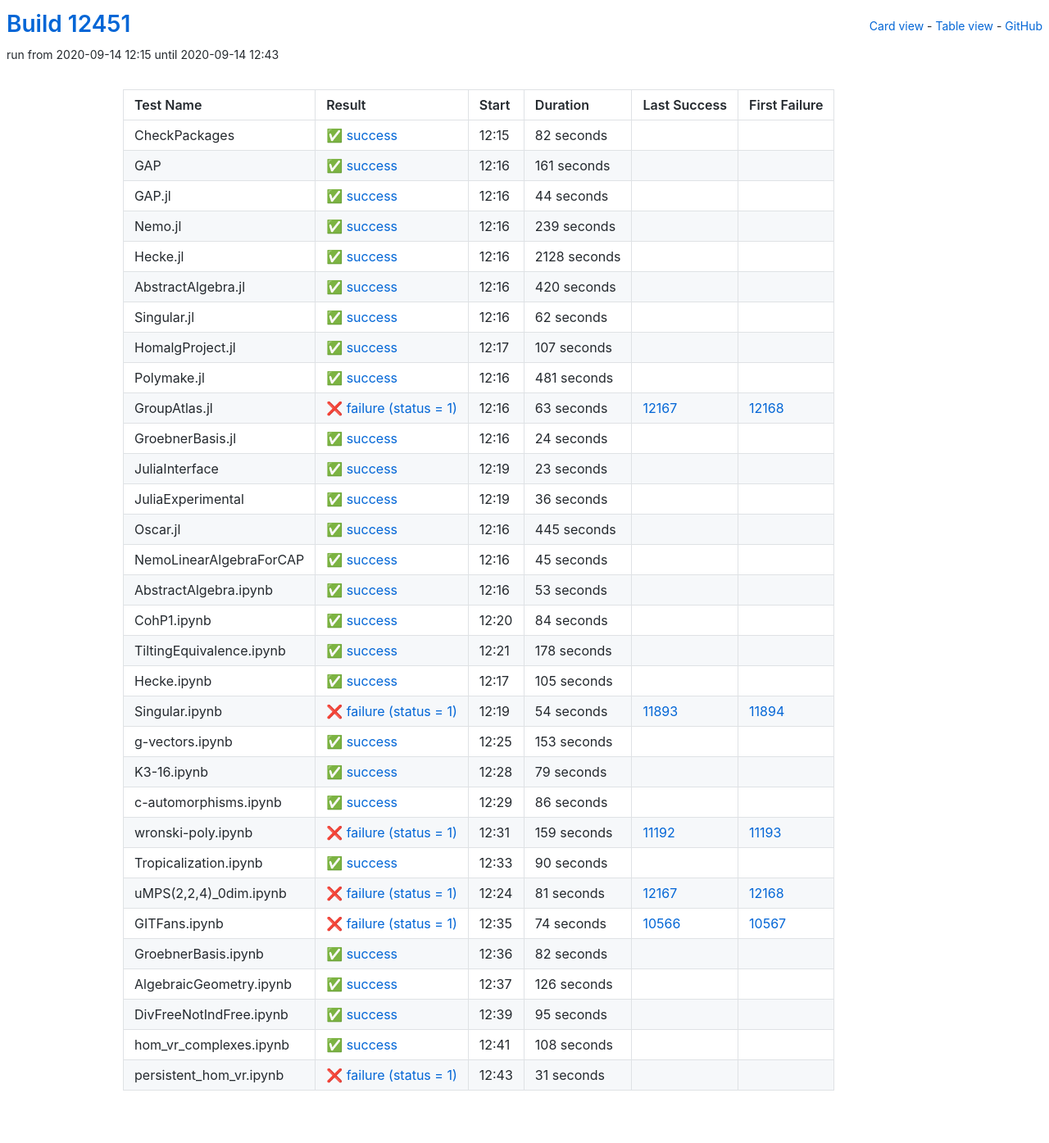
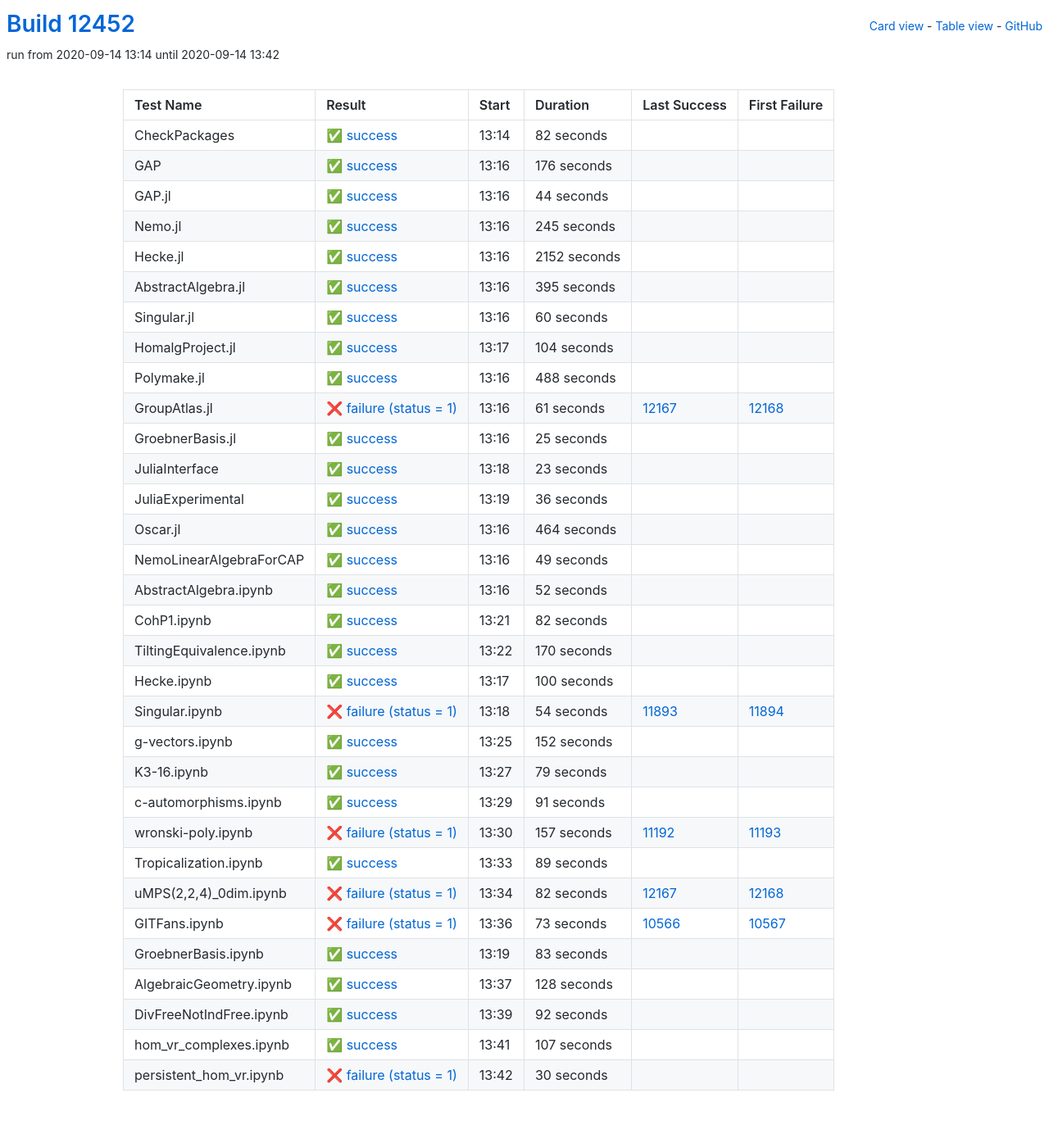
Before and after one commit to oscar-system/oscar-ci-status, a Jekyll site: the page built from table.html, in a window 1280 px wide. Shown: the whole page at 82% size. Built offline with Jekyll 4.4.1, drawn with Linux system fonts in a browser that asks for light colours.

Commit message:
Build #12452

```diff
--- a/_data/ci.yml
+++ b/_data/ci.yml
@@ -1,6 +1,6 @@
 ---
-build: 12451
-build_url: https://oscarci.mathematik.uni-kl.de/job/oscar/12451/
+build: 12452
+build_url: https://oscarci.mathematik.uni-kl.de/job/oscar/12452/
 job: oscar
 organization: oscar-system
 repo: oscar-ci-status
@@ -8,8 +8,8 @@
 tests:
 - name: CheckPackages
   id: checkpackages
-  log: https://oscarci.mathematik.uni-kl.de/job/oscar/12451/artifact/logs/build-12451/CheckPackages.log
-  start: 2020-09-14 12:15
+  log: https://oscarci.mathematik.uni-kl.de/job/oscar/12452/artifact/logs/build-12452/CheckPackages.log
+  start: 2020-09-14 13:14
   success: true
   exitcode: 0
   status: success
@@ -20,20 +20,20 @@
   first_failure_url:
 - name: GAP
   id: gap
-  log: https://oscarci.mathematik.uni-kl.de/job/oscar/12451/artifact/logs/build-12451/GAP.log
-  start: 2020-09-14 12:16
+  log: https://oscarci.mathematik.uni-kl.de/job/oscar/12452/artifact/logs/build-12452/GAP.log
+  start: 2020-09-14 13:16
   success: true
   exitcode: 0
   status: success
-  duration: 161
+  duration: 176
   last_success: false
   last_success_url:
   first_failure: false
   first_failure_url:
 - name: GAP.jl
   id: gap-jl
-  log: https://oscarci.mathematik.uni-kl.de/job/oscar/12451/artifact/logs/build-12451/GAP.jl.log
-  start: 2020-09-14 12:16
+  log: https://oscarci.mathematik.uni-kl.de/job/oscar/12452/artifact/logs/build-12452/GAP.jl.log
+  start: 2020-09-14 13:16
   success: true
   exitcode: 0
   status: success
@@ -44,104 +44,104 @@
   first_failure_url:
 - name: Nemo.jl
   id: nemo-jl
-  log: https://oscarci.mathematik.uni-kl.de/job/oscar/12451/artifact/logs/build-12451/Nemo.jl.log
-  start: 2020-09-14 12:16
+  log: https://oscarci.mathematik.uni-kl.de/job/oscar/12452/artifact/logs/build-12452/Nemo.jl.log
+  start: 2020-09-14 13:16
   success: true
   exitcode: 0
   status: success
-  duration: 239
+  duration: 245
   last_success: false
   last_success_url:
   first_failure: false
   first_failure_url:
 - name: Hecke.jl
   id: hecke-jl
-  log: https://oscarci.mathematik.uni-kl.de/job/oscar/12451/artifact/logs/build-12451/Hecke.jl.log
-  start: 2020-09-14 12:16
+  log: https://oscarci.mathematik.uni-kl.de/job/oscar/12452/artifact/logs/build-12452/Hecke.jl.log
+  start: 2020-09-14 13:16
   success: true
   exitcode: 0
   status: success
-  duration: 2128
+  duration: 2152
   last_success: false
   last_success_url:
   first_failure: false
   first_failure_url:
 - name: AbstractAlgebra.jl
   id: abstractalgebra-jl
-  log: https://oscarci.mathematik.uni-kl.de/job/oscar/12451/artifact/logs/build-12451/AbstractAlgebra.jl.log
-  start: 2020-09-14 12:16
+  log: https://oscarci.mathematik.uni-kl.de/job/oscar/12452/artifact/logs/build-12452/AbstractAlgebra.jl.log
+  start: 2020-09-14 13:16
   success: true
   exitcode: 0
   status: success
-  duration: 420
+  duration: 395
   last_success: false
   last_success_url:
   first_failure: false
   first_failure_url:
 - name: Singular.jl
   id: singular-jl
-  log: https://oscarci.mathematik.uni-kl.de/job/oscar/12451/artifact/logs/build-12451/Singular.jl.log
-  start: 2020-09-14 12:16
+  log: https://oscarci.mathematik.uni-kl.de/job/oscar/12452/artifact/logs/build-12452/Singular.jl.log
+  start: 2020-09-14 13:16
   success: true
   exitcode: 0
   status: success
-  duration: 62
+  duration: 60
   last_success: false
   last_success_url:
   first_failure: false
   first_failure_url:
 - name: HomalgProject.jl
   id: homalgproject-jl
-  log: https://oscarci.mathematik.uni-kl.de/job/oscar/12451/artifact/logs/build-12451/HomalgProject.jl.log
-  start: 2020-09-14 12:17
+  log: https://oscarci.mathematik.uni-kl.de/job/oscar/12452/artifact/logs/build-12452/HomalgProject.jl.log
+  start: 2020-09-14 13:17
   success: true
   exitcode: 0
   status: success
-  duration: 107
+  duration: 104
   last_success: false
   last_success_url:
   first_failure: false
   first_failure_url:
 - name: Polymake.jl
   id: polymake-jl
-  log: https://oscarci.mathematik.uni-kl.de/job/oscar/12451/artifact/logs/build-12451/Polymake.jl.log
-  start: 2020-09-14 12:16
+  log: https://oscarci.mathematik.uni-kl.de/job/oscar/12452/artifact/logs/build-12452/Polymake.jl.log
+  start: 2020-09-14 13:16
   success: true
   exitcode: 0
   status: success
-  duration: 481
+  duration: 488
   last_success: false
   last_success_url:
   first_failure: false
   first_failure_url:
 - name: GroupAtlas.jl
   id: groupatlas-jl
-  log: https://oscarci.mathematik.uni-kl.de/job/oscar/12451/artifact/logs/build-12451/GroupAtlas.jl.log
-  start: 2020-09-14 12:16
+  log: https://oscarci.mathematik.uni-kl.de/job/oscar/12452/artifact/logs/build-12452/GroupAtlas.jl.log
+  start: 2020-09-14 13:16
   success: false
   exitcode: 1
   status: failure
-  duration: 63
+  duration: 61
   last_success: 12167
   last_success_url: https://oscarci.mathematik.uni-kl.de/job/oscar/12167/
   first_failure: 12168
   first_failure_url: https://oscarci.mathematik.uni-kl.de/job/oscar/12168/
 - name: GroebnerBasis.jl
   id: groebnerbasis-jl
-  log: https://oscarci.mathematik.uni-kl.de/job/oscar/12451/artifact/logs/build-12451/GroebnerBasis.jl.log
-  start: 2020-09-14 12:16
+  log: https://oscarci.mathematik.uni-kl.de/job/oscar/12452/artifact/logs/build-12452/GroebnerBasis.jl.log
+  start: 2020-09-14 13:16
   success: true
   exitcode: 0
   status: success
-  duration: 24
+  duration: 25
   last_success: false
   last_success_url:
   first_failure: false
   first_failure_url:
 - name: JuliaInterface
   id: juliainterface
-  log: https://oscarci.mathematik.uni-kl.de/job/oscar/12451/artifact/logs/build-12451/JuliaInterface.log
-  start: 2020-09-14 12:19
+  log: https://oscarci.mathematik.uni-kl.de/job/oscar/12452/artifact/logs/build-12452/JuliaInterface.log
+  start: 2020-09-14 13:18
   success: true
   exitcode: 0
   status: success
@@ -152,8 +152,8 @@
   first_failure_url:
 - name: JuliaExperimental
   id: juliaexperimental
-  log: https://oscarci.mathematik.uni-kl.de/job/oscar/12451/artifact/logs/build-12451/JuliaExperimental.log
-  start: 2020-09-14 12:19
+  log: https://oscarci.mathematik.uni-kl.de/job/oscar/12452/artifact/logs/build-12452/JuliaExperimental.log
+  start: 2020-09-14 13:19
   success: true
   exitcode: 0
   status: success
@@ -164,80 +164,80 @@
   first_failure_url:
 - name: Oscar.jl
   id: oscar-jl
-  log: https://oscarci.mathematik.uni-kl.de/job/oscar/12451/artifact/logs/build-12451/Oscar.jl.log
-  start: 2020-09-14 12:16
+  log: https://oscarci.mathematik.uni-kl.de/job/oscar/12452/artifact/logs/build-12452/Oscar.jl.log
+  start: 2020-09-14 13:16
   success: true
   exitcode: 0
   status: success
-  duration: 445
+  duration: 464
   last_success: false
   last_success_url:
   first_failure: false
   first_failure_url:
 - name: NemoLinearAlgebraForCAP
   id: nemolinearalgebraforcap
-  log: https://oscarci.mathematik.uni-kl.de/job/oscar/12451/artifact/logs/build-12451/NemoLinearAlgebraForCAP.log
-  start: 2020-09-14 12:16
+  log: https://oscarci.mathematik.uni-kl.de/job/oscar/12452/artifact/logs/build-12452/NemoLinearAlgebraForCAP.log
+  start: 2020-09-14 13:16
   success: true
   exitcode: 0
   status: success
-  duration: 45
+  duration: 49
   last_success: false
   last_success_url:
   first_failure: false
   first_failure_url:
 - name: AbstractAlgebra.ipynb
   id: abstractalgebra-ipynb
-  log: https://oscarci.mathematik.uni-kl.de/job/oscar/12451/artifact/logs/build-12451/AbstractAlgebra.ipynb.log
-  start: 2020-09-14 12:16
+  log: https://oscarci.mathematik.uni-kl.de/job/oscar/12452/artifact/logs/build-12452/AbstractAlgebra.ipynb.log
+  start: 2020-09-14 13:16
   success: true
   exitcode: 0
   status: success
-  duration: 53
+  duration: 52
   last_success: false
   last_success_url:
   first_failure: false
   first_failure_url:
 - name: CohP1.ipynb
   id: cohp1-ipynb
-  log: https://oscarci.mathematik.uni-kl.de/job/oscar/12451/artifact/logs/build-12451/CohP1.ipynb.log
-  start: 2020-09-14 12:20
+  log: https://oscarci.mathematik.uni-kl.de/job/oscar/12452/artifact/logs/build-12452/CohP1.ipynb.log
+  start: 2020-09-14 13:21
   success: true
   exitcode: 0
   status: success
-  duration: 84
+  duration: 82
   last_success: false
   last_success_url:
   first_failure: false
   first_failure_url:
 - name: TiltingEquivalence.ipynb
   id: tiltingequivalence-ipynb
-  log: https://oscarci.mathematik.uni-kl.de/job/oscar/12451/artifact/logs/build-12451/TiltingEquivalence.ipynb.log
-  start: 2020-09-14 12:21
+  log: https://oscarci.mathematik.uni-kl.de/job/oscar/12452/artifact/logs/build-12452/TiltingEquivalence.ipynb.log
+  start: 2020-09-14 13:22
   success: true
   exitcode: 0
   status: success
-  duration: 178
+  duration: 170
   last_success: false
   last_success_url:
   first_failure: false
   first_failure_url:
 - name: Hecke.ipynb
   id: hecke-ipynb
-  log: https://oscarci.mathematik.uni-kl.de/job/oscar/12451/artifact/logs/build-12451/Hecke.ipynb.log
-  start: 2020-09-14 12:17
+  log: https://oscarci.mathematik.uni-kl.de/job/oscar/12452/artifact/logs/build-12452/Hecke.ipynb.log
+  start: 2020-09-14 13:17
   success: true
   exitcode: 0
   status: success
-  duration: 105
+  duration: 100
   last_success: false
   last_success_url:
   first_failure: false
   first_failure_url:
 - name: Singular.ipynb
   id: singular-ipynb
-  log: https://oscarci.mathematik.uni-kl.de/job/oscar/12451/artifact/logs/build-12451/Singular.ipynb.log
-  start: 2020-09-14 12:19
+  log: https://oscarci.mathematik.uni-kl.de/job/oscar/12452/artifact/logs/build-12452/Singular.ipynb.log
+  start: 2020-09-14 13:18
   success: false
   exitcode: 1
   status: failure
@@ -248,20 +248,20 @@
   first_failure_url: https://oscarci.mathematik.uni-kl.de/job/oscar/11894/
 - name: g-vectors.ipynb
   id: g-vectors-ipynb
-  log: https://oscarci.mathematik.uni-kl.de/job/oscar/12451/artifact/logs/build-12451/g-vectors.ipynb.log
-  start: 2020-09-14 12:25
+  log: https://oscarci.mathematik.uni-kl.de/job/oscar/12452/artifact/logs/build-12452/g-vectors.ipynb.log
+  start: 2020-09-14 13:25
   success: true
   exitcode: 0
   status: success
-  duration: 153
+  duration: 152
   last_success: false
   last_success_url:
   first_failure: false
   first_failure_url:
 - name: K3-16.ipynb
   id: k3-16-ipynb
-  log: https://oscarci.mathematik.uni-kl.de/job/oscar/12451/artifact/logs/build-12451/K3-16.ipynb.log
-  start: 2020-09-14 12:28
+  log: https://oscarci.mathematik.uni-kl.de/job/oscar/12452/artifact/logs/build-12452/K3-16.ipynb.log
+  start: 2020-09-14 13:27
   success: true
   exitcode: 0
   status: success
@@ -272,120 +272,120 @@
   first_failure_url:
 - name: c-automorphisms.ipynb
   id: c-automorphisms-ipynb
-  log: https://oscarci.mathematik.uni-kl.de/job/oscar/12451/artifact/logs/build-12451/c-automorphisms.ipynb.log
-  start: 2020-09-14 12:29
+  log: https://oscarci.mathematik.uni-kl.de/job/oscar/12452/artifact/logs/build-12452/c-automorphisms.ipynb.log
+  start: 2020-09-14 13:29
   success: true
   exitcode: 0
   status: success
-  duration: 86
+  duration: 91
   last_success: false
   last_success_url:
   first_failure: false
   first_failure_url:
 - name: wronski-poly.ipynb
   id: wronski-poly-ipynb
-  log: https://oscarci.mathematik.uni-kl.de/job/oscar/12451/artifact/logs/build-12451/wronski-poly.ipynb.log
-  start: 2020-09-14 12:31
+  log: https://oscarci.mathematik.uni-kl.de/job/oscar/12452/artifact/logs/build-12452/wronski-poly.ipynb.log
+  start: 2020-09-14 13:30
   success: false
   exitcode: 1
   status: failure
-  duration: 159
+  duration: 157
   last_success: 11192
   last_success_url: https://oscarci.mathematik.uni-kl.de/job/oscar/11192/
   first_failure: 11193
   first_failure_url: https://oscarci.mathematik.uni-kl.de/job/oscar/11193/
 - name: Tropicalization.ipynb
   id: tropicalization-ipynb
-  log: https://oscarci.mathematik.uni-kl.de/job/oscar/12451/artifact/logs/build-12451/Tropicalization.ipynb.log
-  start: 2020-09-14 12:33
+  log: https://oscarci.mathematik.uni-kl.de/job/oscar/12452/artifact/logs/build-12452/Tropicalization.ipynb.log
+  start: 2020-09-14 13:33
   success: true
   exitcode: 0
   status: success
-  duration: 90
+  duration: 89
   last_success: false
   last_success_url:
   first_failure: false
   first_failure_url:
 - name: uMPS(2,2,4)_0dim.ipynb
   id: umps-2-2-4-0dim-ipynb
-  log: https://oscarci.mathematik.uni-kl.de/job/oscar/12451/artifact/logs/build-12451/uMPS-2-2-4-_0dim.ipynb.log
-  start: 2020-09-14 12:24
+  log: https://oscarci.mathematik.uni-kl.de/job/oscar/12452/artifact/logs/build-12452/uMPS-2-2-4-_0dim.ipynb.log
+  start: 2020-09-14 13:34
   success: false
   exitcode: 1
   status: failure
-  duration: 81
+  duration: 82
   last_success: 12167
   last_success_url: https://oscarci.mathematik.uni-kl.de/job/oscar/12167/
   first_failure: 12168
   first_failure_url: https://oscarci.mathematik.uni-kl.de/job/oscar/12168/
 - name: GITFans.ipynb
   id: gitfans-ipynb
-  log: https://oscarci.mathematik.uni-kl.de/job/oscar/12451/artifact/logs/build-12451/GITFans.ipynb.log
-  start: 2020-09-14 12:35
+  log: https://oscarci.mathematik.uni-kl.de/job/oscar/12452/artifact/logs/build-12452/GITFans.ipynb.log
+  start: 2020-09-14 13:36
   success: false
   exitcode: 1
   status: failure
-  duration: 74
+  duration: 73
   last_success: 10566
   last_success_url: https://oscarci.mathematik.uni-kl.de/job/oscar/10566/
   first_failure: 10567
   first_failure_url: https://oscarci.mathematik.uni-kl.de/job/oscar/10567/
 - name: GroebnerBasis.ipynb
   id: groebnerbasis-ipynb
-  log: https://oscarci.mathematik.uni-kl.de/job/oscar/12451/artifact/logs/build-12451/GroebnerBasis.ipynb.log
-  start: 2020-09-14 12:36
+  log: https://oscarci.mathematik.uni-kl.de/job/oscar/12452/artifact/logs/build-12452/GroebnerBasis.ipynb.log
+  start: 2020-09-14 13:19
   success: true
   exitcode: 0
   status: success
-  duration: 82
+  duration: 83
   last_success: false
   last_success_url:
   first_failure: false
   first_failure_url:
 - name: AlgebraicGeometry.ipynb
   id: algebraicgeometry-ipynb
-  log: https://oscarci.mathematik.uni-kl.de/job/oscar/12451/artifact/logs/build-12451/AlgebraicGeometry.ipynb.log
-  start: 2020-09-14 12:37
+  log: https://oscarci.mathematik.uni-kl.de/job/oscar/12452/artifact/logs/build-12452/AlgebraicGeometry.ipynb.log
+  start: 2020-09-14 13:37
   success: true
   exitcode: 0
   status: success
-  duration: 126
+  duration: 128
   last_success: false
   last_success_url:
   first_failure: false
   first_failure_url:
 - name: DivFreeNotIndFree.ipynb
   id: divfreenotindfree-ipynb
-  log: https://oscarci.mathematik.uni-kl.de/job/oscar/12451/artifact/logs/build-12451/DivFreeNotIndFree.ipynb.log
-  start: 2020-09-14 12:39
+  log: https://oscarci.mathematik.uni-kl.de/job/oscar/12452/artifact/logs/build-12452/DivFreeNotIndFree.ipynb.log
+  start: 2020-09-14 13:39
   success: true
   exitcode: 0
   status: success
-  duration: 95
+  duration: 92
   last_success: false
   last_success_url:
   first_failure: false
   first_failure_url:
 - name: hom_vr_complexes.ipynb
   id: hom-vr-complexes-ipynb
-  log: https://oscarci.mathematik.uni-kl.de/job/oscar/12451/artifact/logs/build-12451/hom_vr_complexes.ipynb.log
-  start: 2020-09-14 12:41
+  log: https://oscarci.mathematik.uni-kl.de/job/oscar/12452/artifact/logs/build-12452/hom_vr_complexes.ipynb.log
+  start: 2020-09-14 13:41
   success: true
   exitcode: 0
   status: success
-  duration: 108
+  duration: 107
   last_success: false
   last_success_url:
   first_failure: false
   first_failure_url:
 - name: persistent_hom_vr.ipynb
   id: persistent-hom-vr-ipynb
-  log: https://oscarci.mathematik.uni-kl.de/job/oscar/12451/artifact/logs/build-12451/persistent_hom_vr.ipynb.log
-  start: 2020-09-14 12:43
+  log: https://oscarci.mathematik.uni-kl.de/job/oscar/12452/artifact/logs/build-12452/persistent_hom_vr.ipynb.log
+  start: 2020-09-14 13:42
   success: false
   exitcode: 1
   status: failure
-  duration: 31
+  duration: 30
   last_success: false
   last_success_url:
   first_failure: false
```
Also changed, not shown: README.md.
